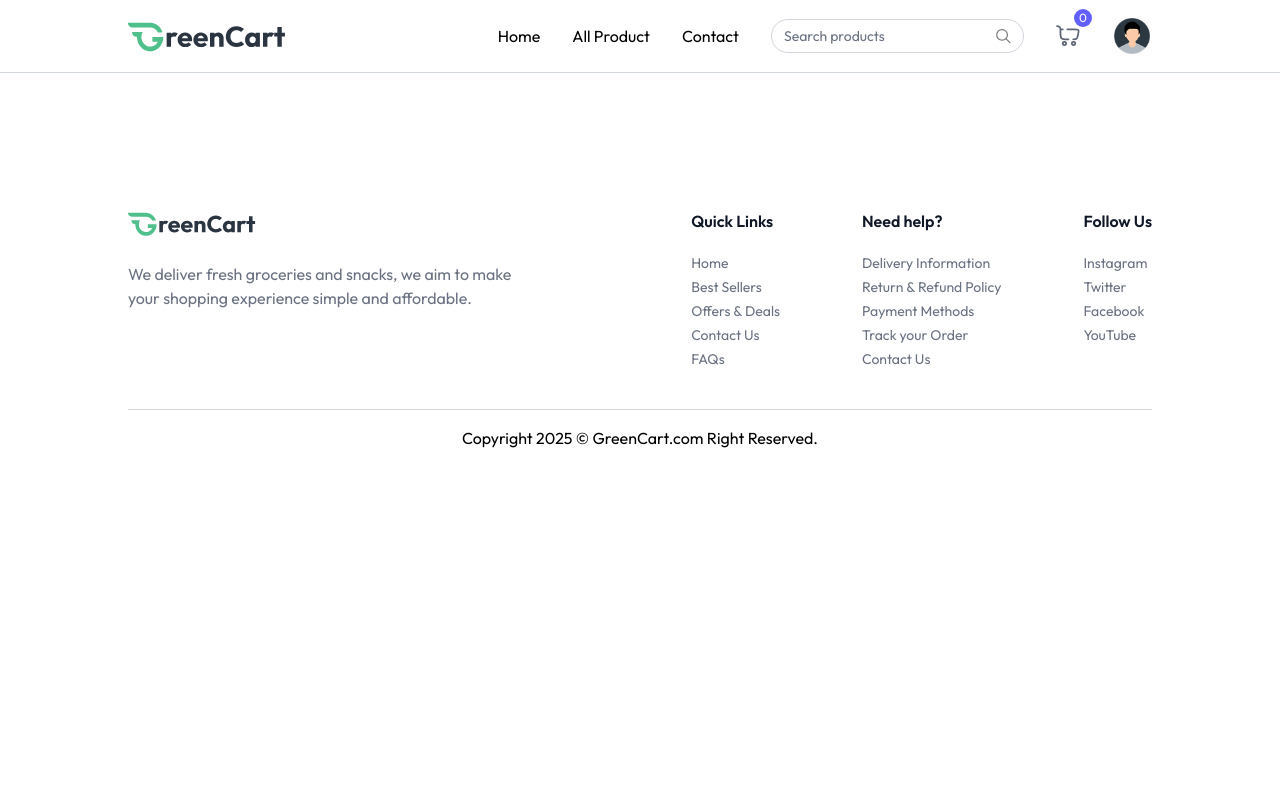
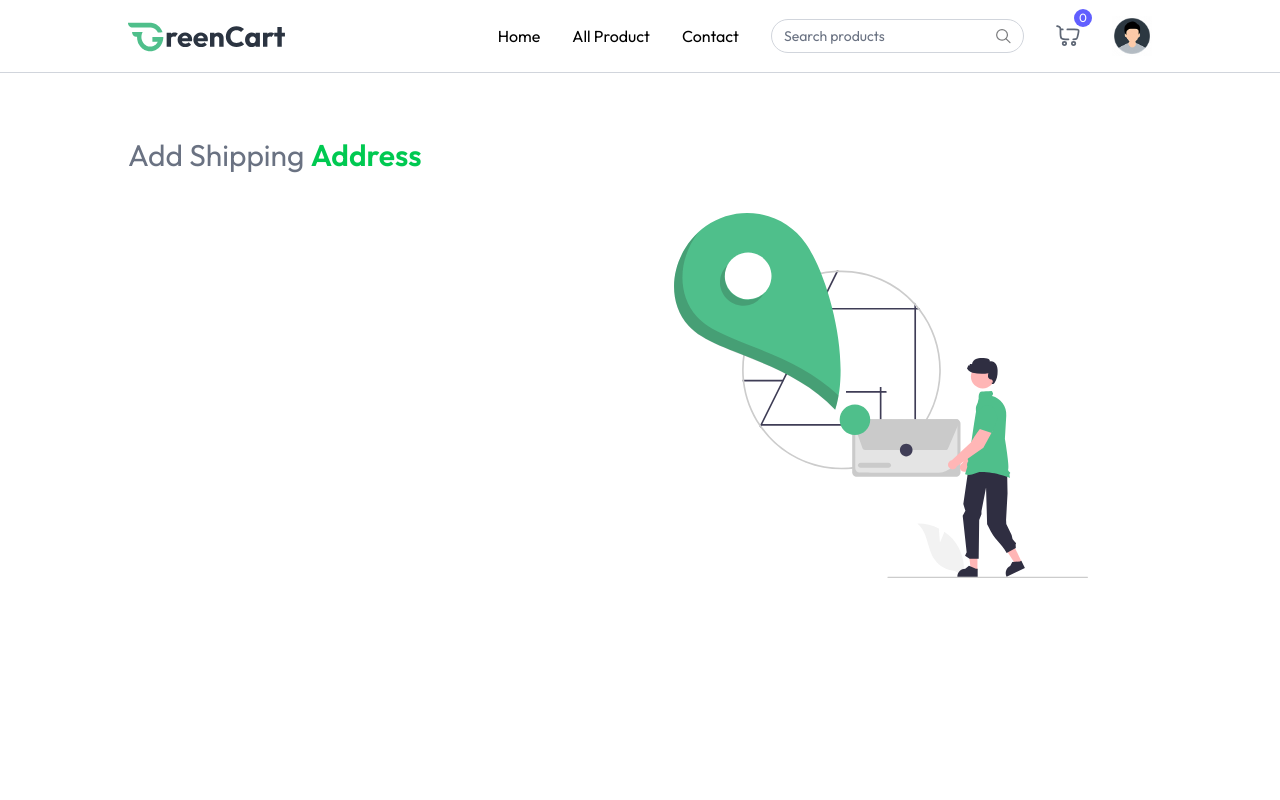
Before and after one commit to ShravaniSindagi00/EcoCart, a React (Vite) app: page /add-address in a window 1280 px wide. Shown: the top 800 px of the page. Built offline with nearby package versions, Linux system fonts and the light colour scheme.

Commit message:
address updating

```diff
--- a/src/App.jsx
+++ b/src/App.jsx
@@ -10,6 +10,7 @@ import AllProducts from './pages/AllProducts'
 import ProductCategory from './pages/ProductCategory'
 import ProductDetails from './pages/ProductDetails'
 import Cart from './pages/Cart'
+import AddAddress from './pages/AddAddress'
 
 const App = () => {
 const isSellerPath = useLocation().pathname.includes("seller");
@@ -28,6 +29,7 @@ const {showUserLogin} = useAppContext()
           <Route path='/products/:category' element ={<ProductCategory/>}/>
           <Route path='/products/:category/:id' element ={<ProductDetails/>}/>
           <Route path='/cart' element ={<Cart/>}/>
+          <Route path='/add-address' element ={<AddAddress/>}/>
         </Routes>
       </div>
      {!isSellerPath && <Footer/>}
--- /dev/null
+++ b/src/pages/AddAddress.jsx
@@ -0,0 +1,25 @@
+import React from 'react'
+import { assets } from '../assets/greencart_assets/assets'
+
+const inputField = (() =>{
+
+})
+
+
+const AddAddress = () => {
+  return (
+    <div className='mt-16 pb-16'>
+    <p className='text-2xl md:text-3xl text-gray-500'>Add Shipping <span className='font-semibold text-green-500'>Address</span ></p>
+
+<div className='flex flex-col-reverse md:flex-row justify-between mt-10'>
+<div className='flex-1 max-w-md'>
+
+</div>
+    <img className='md:mr-16 mb-16 md:mt-0'   src={assets.add_address_iamge} alt="Add Address" />
+</div>
+
+    </div>
+  )
+}
+
+export default AddAddress
```
